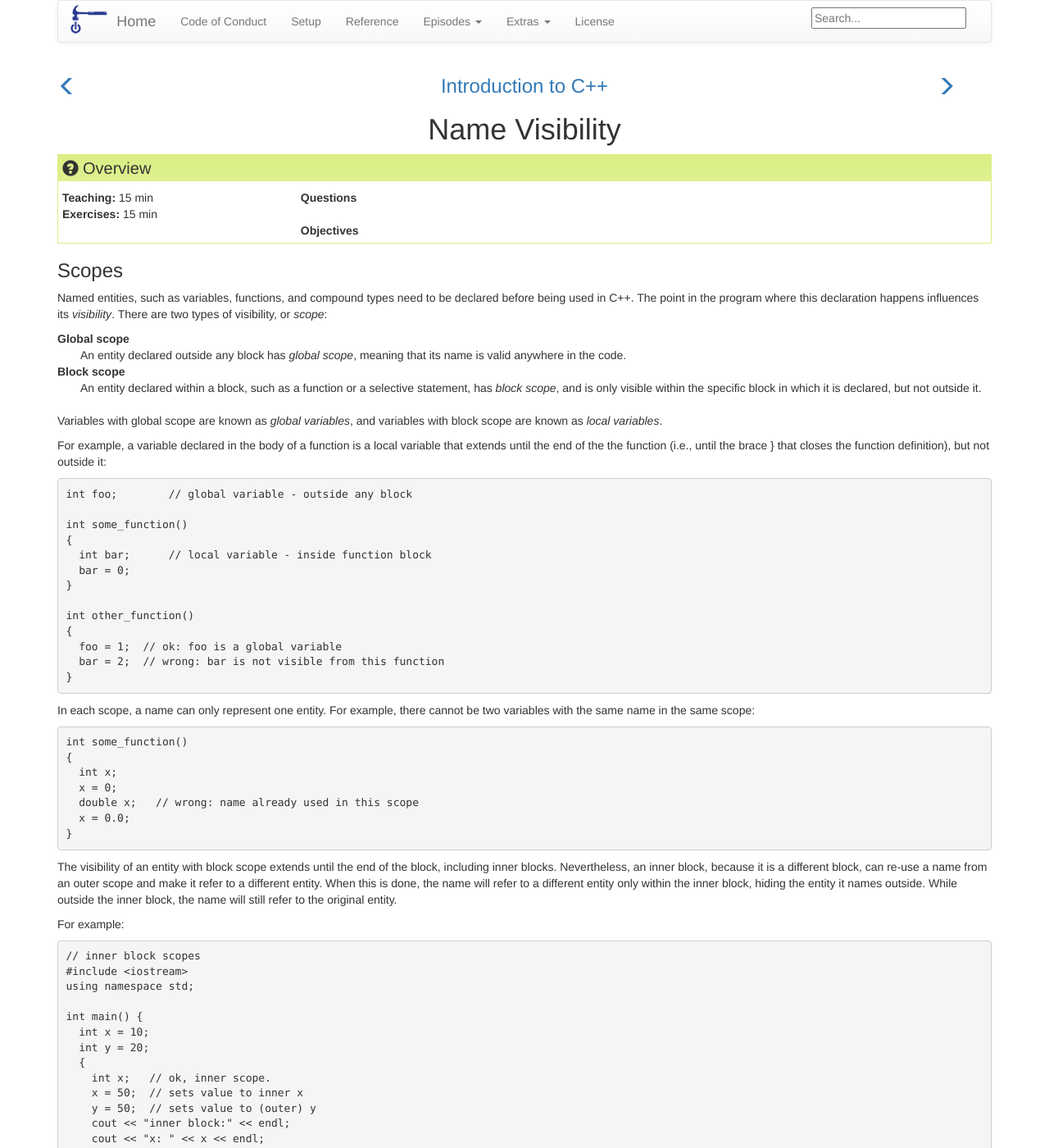
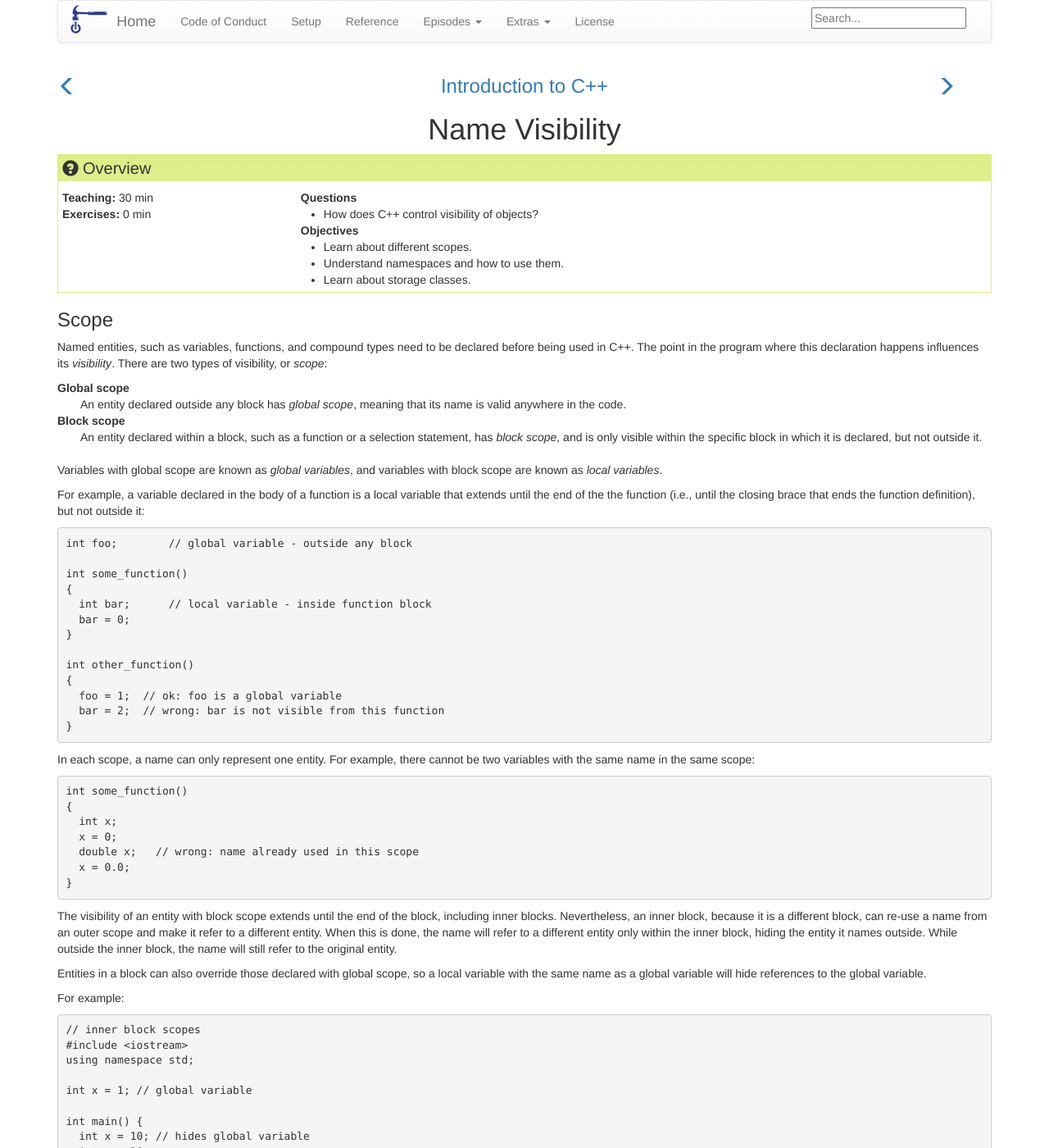
Before and after one commit to ornl-ssd/cpp-novice, a Jekyll site: the page built from _episodes/10-visibility.md, in a window 1280 px wide and 1400 px high. Shown: the whole window at 82% size. Built offline with Jekyll 4.4.1, drawn with Linux system fonts in a browser that asks for light colours; some of the changed text lies outside the part shown.

Commit message:
updated vis
Signed-off-by: Greg Watson <g.watson@computer.org>

```diff
--- a/_episodes/10-visibility.md
+++ b/_episodes/10-visibility.md
@@ -1,12 +1,19 @@
 ---
 title: "Name Visibility"
-teaching: 15
-exercises: 15
+teaching: 30
+exercises: 0
 questions:
+- "How does C++ control visibility of objects?"
 objectives:
+- "Learn about different scopes."
+- "Understand namespaces and how to use them."
+- "Learn about storage classes."
 keypoints:
+- "Different scopes provide a means of controlling the visibility and life of variables."
+- "Namespaces provide additional flexibility for name visibility."
+- "How data is stored is related to its scope."
 ---
-### Scopes
+### Scope
 
 Named entities, such as variables, functions, and compound types need to be declared before being used in C++. The point in the program where
 this declaration happens influences its *visibility*. There are two types of visibility, or *scope*:
@@ -15,13 +22,13 @@ Global scope
 : An entity declared outside any block has *global scope*, meaning that its name is valid anywhere in the code.
 
 Block scope
-: An entity declared within a block, such as a function or a selective statement, has *block scope*, and is only visible within the
+: An entity declared within a block, such as a function or a selection statement, has *block scope*, and is only visible within the
 specific block in which it is declared, but not outside it.
 
 Variables with global scope are known as *global variables*, and variables with block scope are known as *local variables*.
 
 For example, a variable declared in the body of a function is a local variable that extends until the end of the the function
-(i.e., until the brace } that closes the function definition), but not outside it:
+(i.e., until the closing brace that ends the function definition), but not outside it:
 
 ~~~
 int foo;        // global variable - outside any block
@@ -58,6 +65,9 @@ because it is a different block, can re-use a name from an outer scope and make
 will refer to a different entity only within the inner block, hiding the entity it names outside. While outside the inner block, the name
 will still refer to the original entity.
 
+Entities in a block can also override those declared with global scope, so a local variable with the same name as a global variable will
+hide references to the global variable.
+
 For example:
 
 ~~~
@@ -65,8 +75,10 @@ For example:
 #include <iostream>
 using namespace std;
 
+int x = 1; // global variable
+
 int main() {
-  int x = 10;
+  int x = 10; // hides global variable
   int y = 20;
   {
     int x;   // ok, inner scope.
@@ -92,8 +104,10 @@ document.getElementById('sub1').value = `// inner block scopes
 #include <iostream>
 using namespace std;
 
+int x = 1; // global variable
+
 int main() {
-  int x = 10;
+  int x = 10; // hides global variable
   int y = 20;
   {
     int x;   // ok, inner scope.
```
Also changed, not shown: other parts of _episodes/10-visibility.md (+5 -3 lines).
